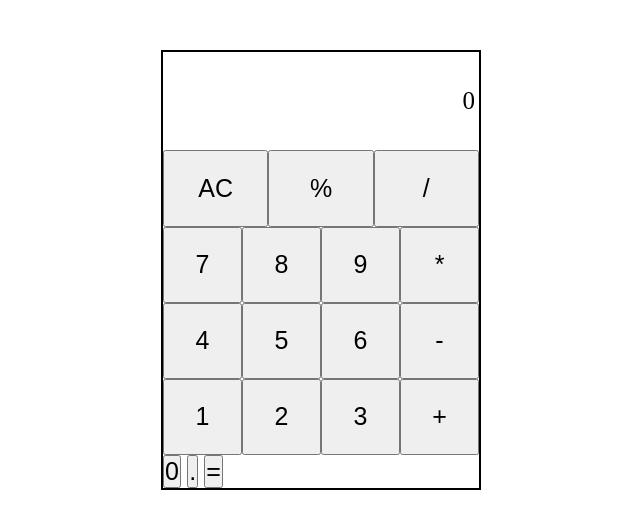
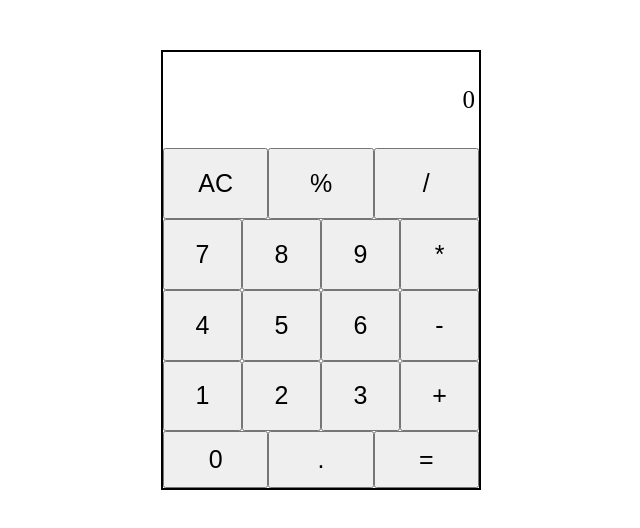
Before and after one commit to Just-AgA/calculator, a plain HTML site: page index.html in a window 1280 px wide. Shown: the whole page, without its empty margins (319-959 px from the left). Drawn offline with Linux system fonts and the light colour scheme.

Commit message:
Add styles for the wrapper container and additional buttons

```diff
--- a/styles.css
+++ b/styles.css
@@ -21,7 +21,7 @@
 }
 
 
-.upper, .middle, .lower, .clear, .operators {
+.upper, .middle, .lower, .clear, .lower-div {
     display: flex;
 }
 
@@ -35,7 +35,7 @@ button{
     padding-right: 3px;
 }
 
-.operators, .upper, .middle, .lower, .clear {
+.lower-div, .upper, .middle, .lower, .clear {
     flex: 1;
     justify-content: space-evenly;
     align-items: center;
```
